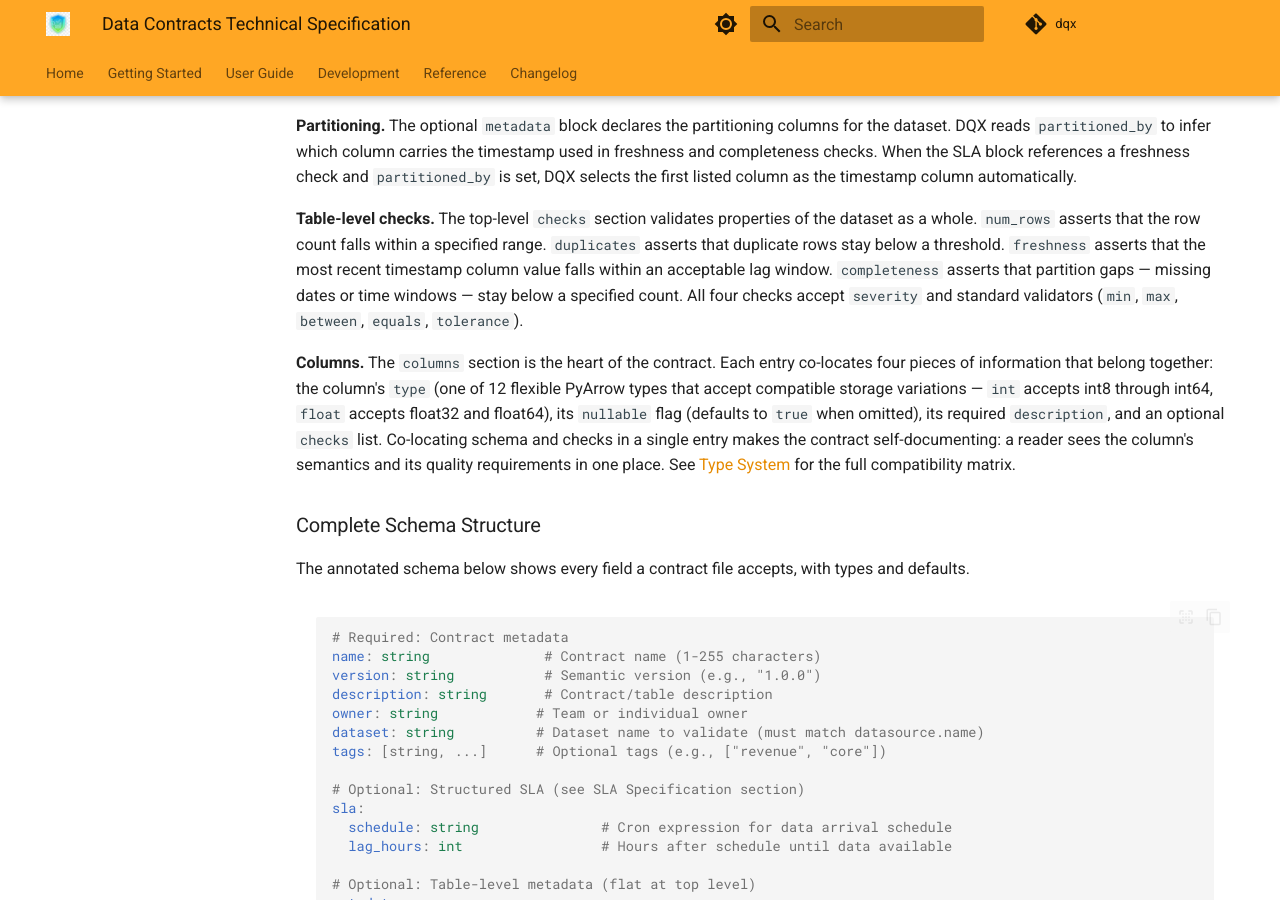
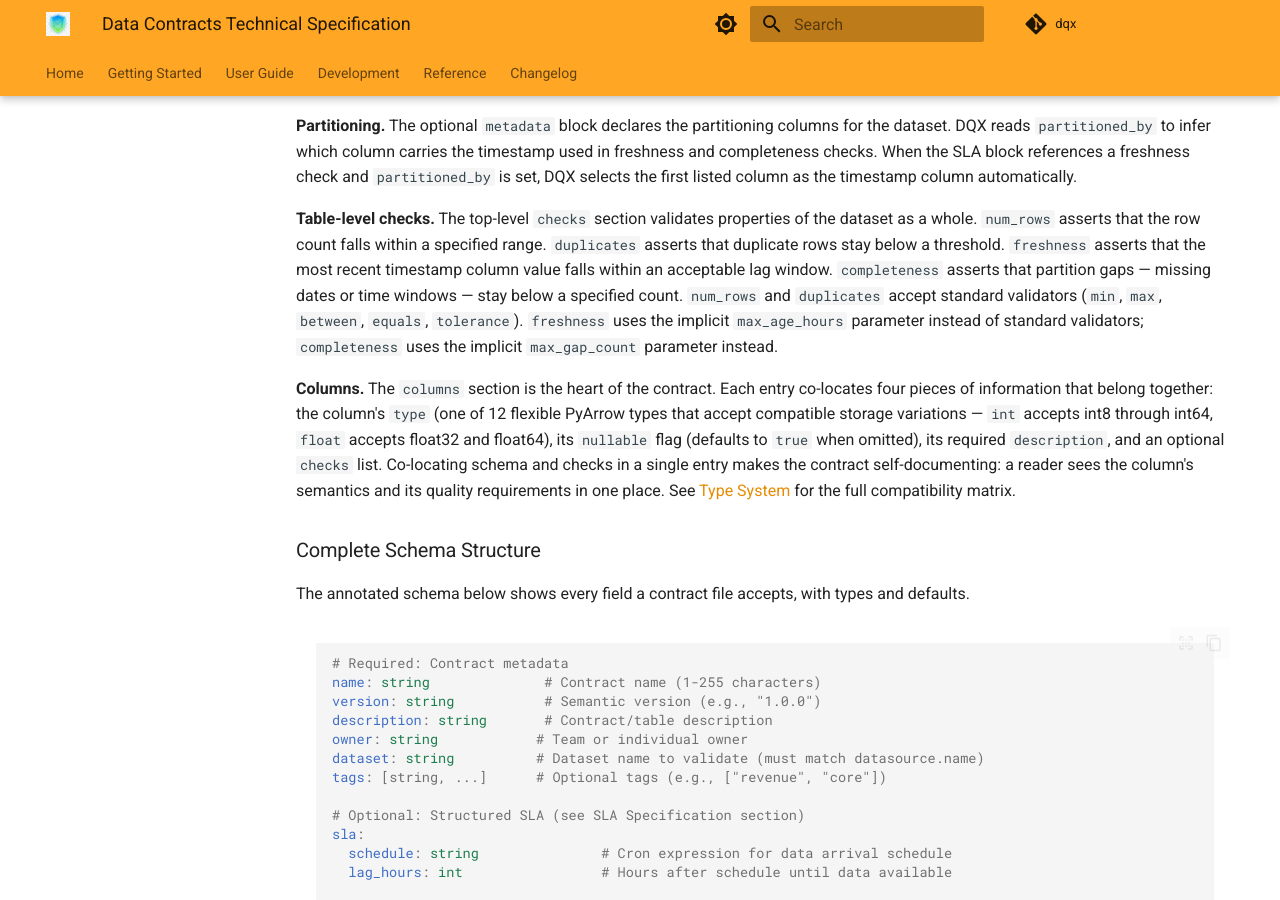
Before and after one commit to nampham2/dqx, an MkDocs documentation site: the page built from docs/design/contracts/index.md, in a window 1280 px wide and 900 px high, scrolled down 2829 px. Built offline with MkDocs 1.6.1 and Material for MkDocs 9.7.7, drawn with Linux system fonts in a browser that asks for light colours; comment, search, counter and statistics services are not loaded; some of the changed text lies outside the part shown.

Commit message:
docs(contracts): address CodeRabbit review feedback round 2
- Fix Comment I: clarify that num_rows and duplicates accept standard
  validators (min, max, between, equals, tolerance), while freshness
  uses max_age_hours and completeness uses max_gap_count implicitly
- Fix Comment J: rewrite Minimal Contract Example description to say
  'DQX applies PyArrow schema enforcement at load time but generates
  no quality checks' instead of ambiguous 'validates type and nullability only'

Comments A-H were already addressed in a prior round.

```diff
--- a/docs/design/contracts/index.md
+++ b/docs/design/contracts/index.md
@@ -99,7 +99,7 @@ columns:
 
 **Partitioning.** The optional `metadata` block declares the partitioning columns for the dataset. DQX reads `partitioned_by` to infer which column carries the timestamp used in freshness and completeness checks. When the SLA block references a freshness check and `partitioned_by` is set, DQX selects the first listed column as the timestamp column automatically.
 
-**Table-level checks.** The top-level `checks` section validates properties of the dataset as a whole. `num_rows` asserts that the row count falls within a specified range. `duplicates` asserts that duplicate rows stay below a threshold. `freshness` asserts that the most recent timestamp column value falls within an acceptable lag window. `completeness` asserts that partition gaps — missing dates or time windows — stay below a specified count. All four checks accept `severity` and standard validators (`min`, `max`, `between`, `equals`, `tolerance`).
+**Table-level checks.** The top-level `checks` section validates properties of the dataset as a whole. `num_rows` asserts that the row count falls within a specified range. `duplicates` asserts that duplicate rows stay below a threshold. `freshness` asserts that the most recent timestamp column value falls within an acceptable lag window. `completeness` asserts that partition gaps — missing dates or time windows — stay below a specified count. `num_rows` and `duplicates` accept standard validators (`min`, `max`, `between`, `equals`, `tolerance`). `freshness` uses the implicit `max_age_hours` parameter instead of standard validators; `completeness` uses the implicit `max_gap_count` parameter instead.
 
 **Columns.** The `columns` section is the heart of the contract. Each entry co-locates four pieces of information that belong together: the column's `type` (one of 12 flexible PyArrow types that accept compatible storage variations — `int` accepts int8 through int64, `float` accepts float32 and float64), its `nullable` flag (defaults to `true` when omitted), its required `description`, and an optional `checks` list. Co-locating schema and checks in a single entry makes the contract self-documenting: a reader sees the column's semantics and its quality requirements in one place. See [Type System](types.md) for the full compatibility matrix.
 
```
Also changed, not shown: other parts of docs/design/contracts/index.md (+1 -1 lines).
